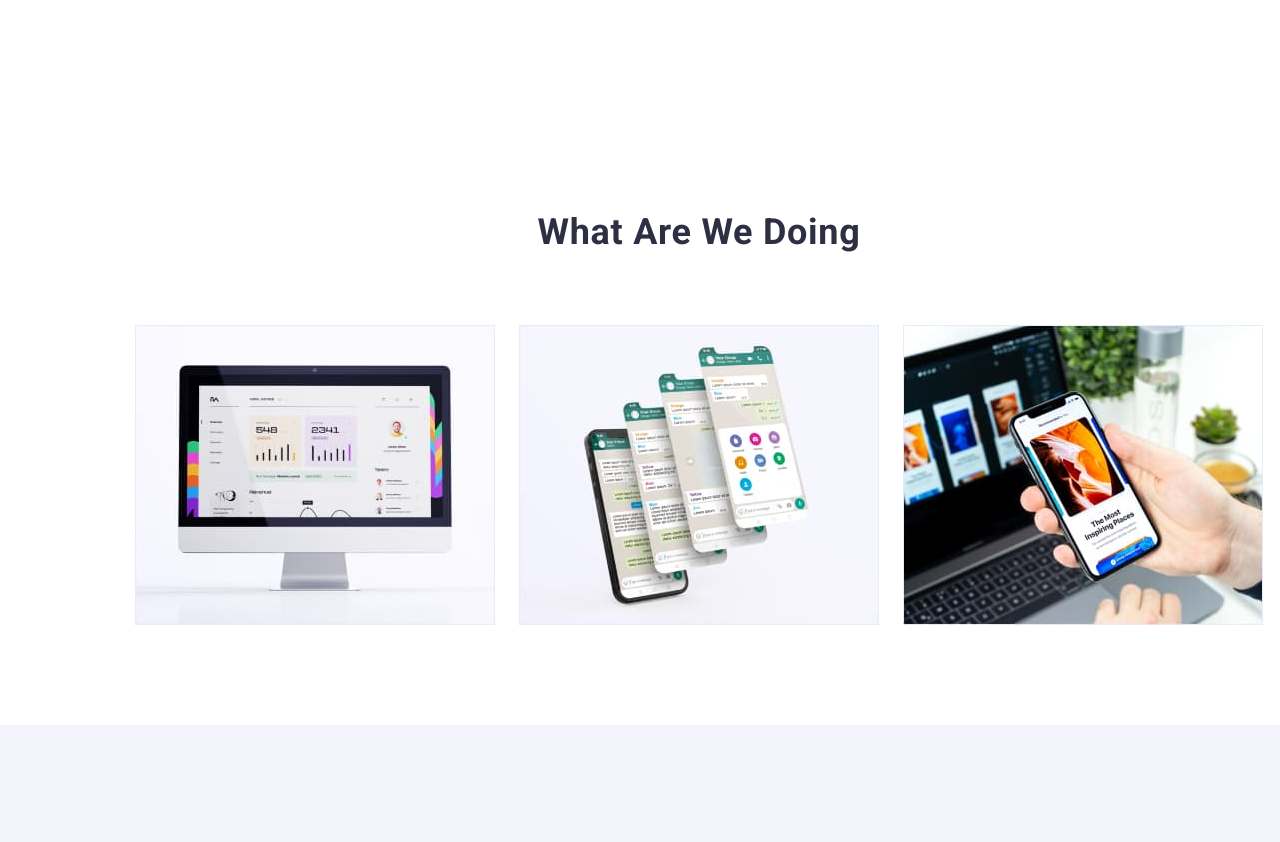
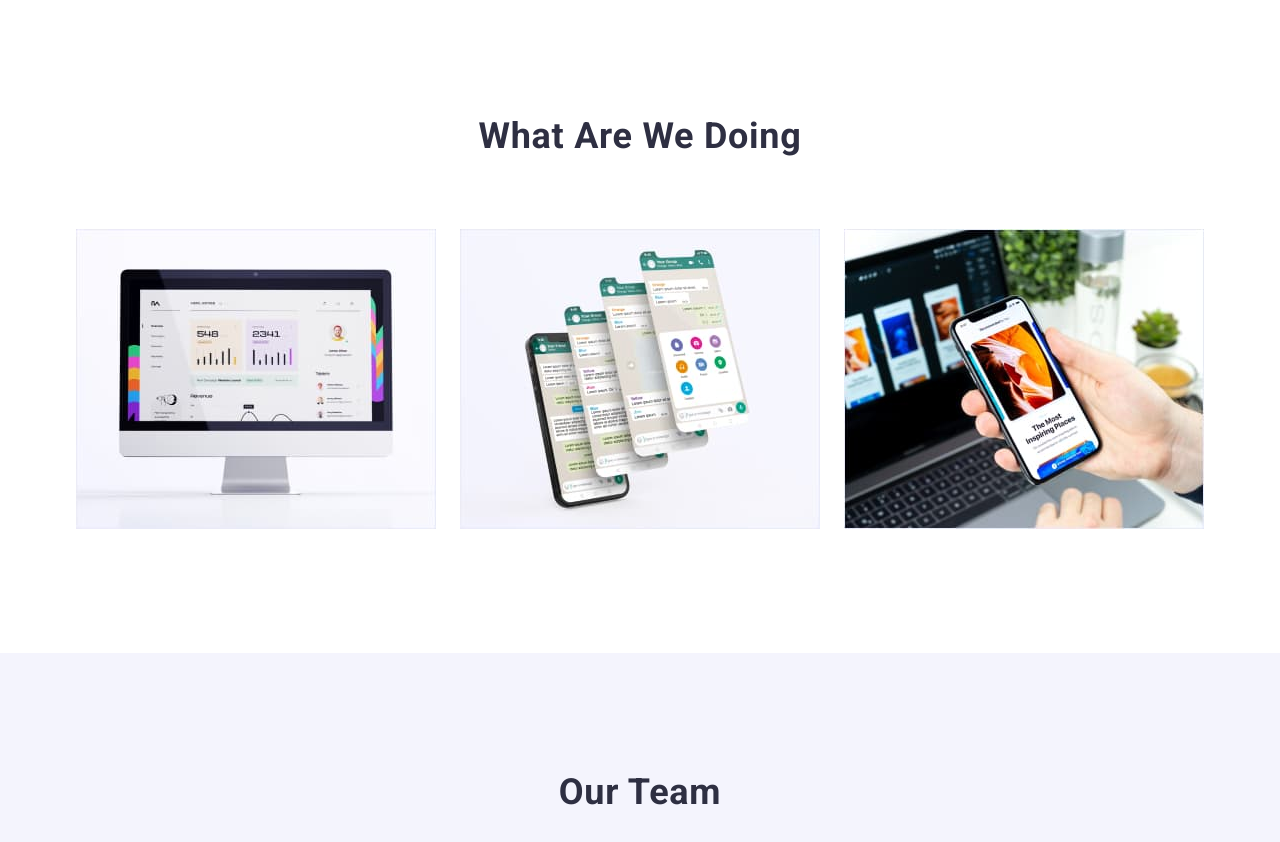
Before and after one commit to terekhovskate/goit-markup-hw-03, a plain HTML site: page index.html in a window 1280 px wide. Shown: the part 924-1766 px from the top of the page. Drawn offline with nearby package versions, Linux system fonts and the light colour scheme.

Commit message:
completed

```diff
--- a/index.html
+++ b/index.html
@@ -88,7 +88,7 @@
              </div>
         </section>
 
-         <section class="section pictures">
+         <section class=" pictures">
              <div class="container">
                  <h2 class="section-title">What are we doing</h2>
                  <ul class="img-list list">
```
Also changed, not shown: css/styles.css (line endings or trailing spaces).
